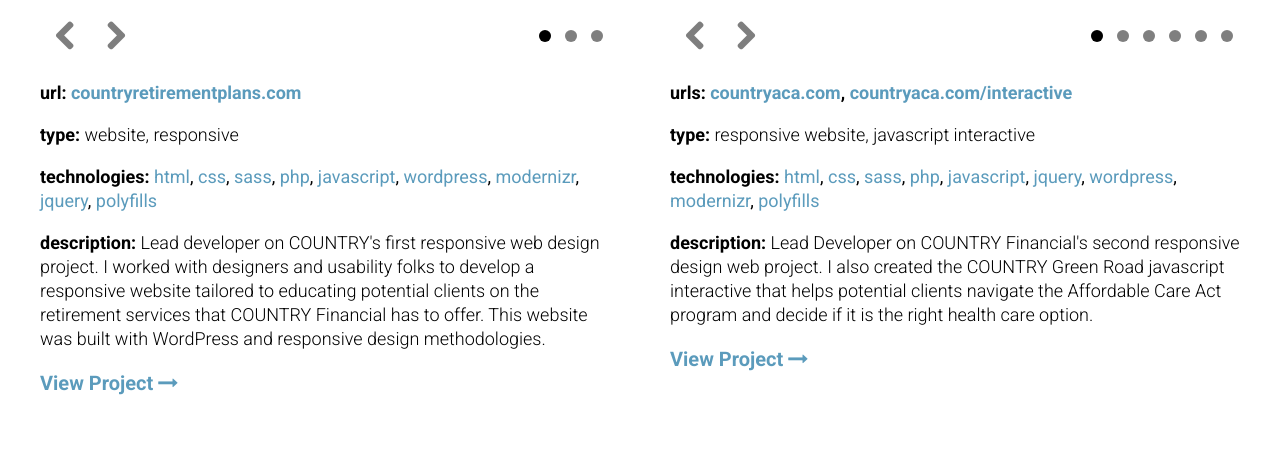
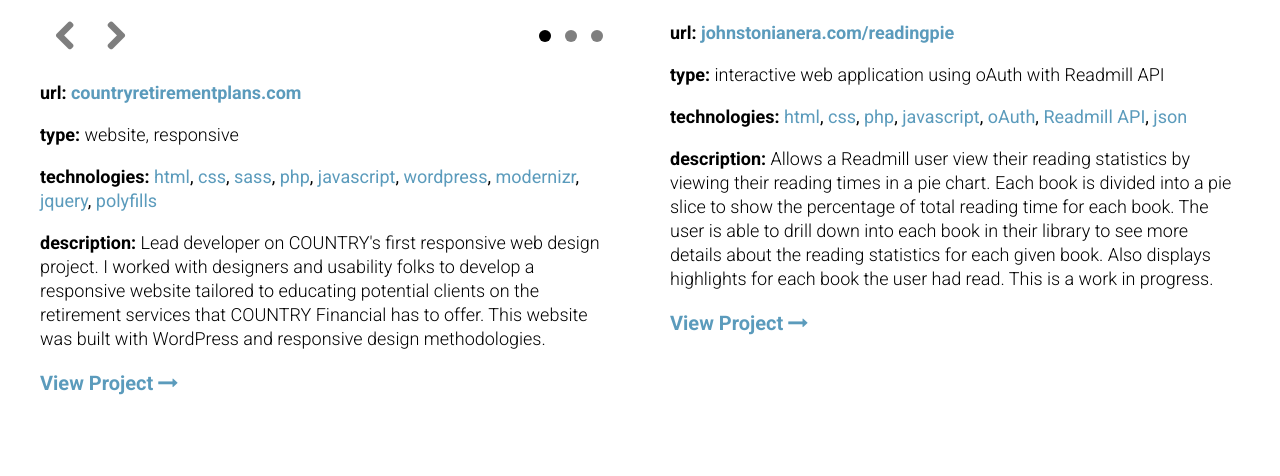
Before and after one commit to Johnstonian/portfolio, a PHP site: page / in a window 1280 px wide. Shown: the part 4539-5015 px from the top of the page. Run offline with PHP 8.4, Linux system fonts and the light colour scheme.

Commit message:
adding more projects to recent work section

```diff
--- a/css/dev/style.scss
+++ b/css/dev/style.scss
@@ -919,7 +919,6 @@ i.icon-wrapper {
     $STRUCTURE
 \*------------------------------------*/
 .header {
-	//display: none;
 	display:block;
 	margin-left: -9999px;
 	opacity: 0;
@@ -927,7 +926,7 @@ i.icon-wrapper {
 	top:0;
 	min-height: 50px;
 	width: 100%;
-	z-index: 3;
+	z-index: 100;
 
 	background-color: rgba(28, 28, 28, 1);
 	box-shadow: 0 4px 10px rgba(0,0,0,0.2);
--- a/css/style.css
+++ b/css/style.css
@@ -3222,7 +3222,7 @@ i.icon-wrapper {
   top: 0;
   min-height: 50px;
   width: 100%;
-  z-index: 3;
+  z-index: 100;
   background-color: #1c1c1c;
   -webkit-box-shadow: 0 4px 10px rgba(0, 0, 0, 0.2);
   box-shadow: 0 4px 10px rgba(0, 0, 0, 0.2);
--- a/index.html
+++ b/index.html
@@ -404,6 +404,19 @@
 				</div>
 
 				<div class="project">
+					<h3>Reading Time Pies</h3>
+					<div><img src="images/screenshots/readingpie/readingpie-desktop.png" alt="Reading Time Pies Website Screenshot" /></div>
+
+					<p class="url">url: <a href="https://johnstonianera.com/readingpie/" target="_blank">johnstonianera.com/readingpie</a></p>
+					<p><strong>type:</strong> interactive web application using oAuth with Readmill API</p>
+					<p class="technologies"><strong>technologies:</strong> <span class="link-color">html</span>, <span class="link-color">css</span>, <span class="link-color">php</span>, <span class="link-color">javascript</span>, <span class="link-color">oAuth</span>, <span class="link-color">Readmill API</span>, <span class="link-color">json</span></p>
+
+					<p><strong>description:</strong> Allows a Readmill user view their reading statistics by viewing their reading times in a pie chart. Each book is divided into a pie slice to show the percentage of total reading time for each book. The user is able to drill down into each book in their library to see more details about the reading statistics for each given book. Also displays highlights for each book the user had read. This is a work in progress.</p>
+
+					<p class="more"><a href="#">View Project <i class="fa fa-long-arrow-right"></i></a></p>
+				</div>
+
+				<div class="project">
 					<h3>Affordable Healthcare Act</h3>
 
 					<div class="owl-carousel" id="aca-slideshow">
@@ -447,6 +460,19 @@
 				</div>
 
 				<div class="project">
+					<h3>Spin to Win</h3>
+					<div class="screenshot-container"><img src="images/screenshots/aca-desktop.png" alt="Affordable Healthcare Act Website Screenshot" /></div>
+
+					<p class="url">url: <a href="http://johnstonianera.com/projects/spin-to-win">spin-to-win</a></p>
+					<p><strong>type:</strong> interactive prize game</p>
+					<p class="technologies"><strong>techonologies:</strong> <span class="link-color">html</span>, <span class="link-color">css</span>, <span class="link-color">php</span>, <span class="link-color">javascript</span>, <span class="link-color">flash</span>, <span class="link-color">mysql</span>, <span class="link-color">ajax</span></p>
+					<p><strong>description:</strong> A lottery game created for the Road Trips and Guitar Picks campaign. A user logged in to the microsite each day and played the game to try and win a variety of RTGP products. The game was originally develped in Flash (ActionScript 3) and later converted to an HTML5/javascript game.</p>
+
+
+					<p class="more"><a href="#">View Project <i class="fa fa-long-arrow-right"></i></a></p>
+				</div>
+
+				<div class="project">
 					<h3>Simply Drive</h3>
 
 					<div class="owl-carousel" id="simplydrive-slideshow">
@@ -463,35 +489,10 @@
 
 					<p class="more"><a href="#">View Project <i class="fa fa-long-arrow-right"></i></a></p>
 				</div>
-				<!--
-				<div class="project">
-					<div class="screenshot-container"><img src="images/screenshots/aca-desktop.png" alt="Affordable Healthcare Act Website Screenshot" /></div>
-					<h3>Reading Time Pies (work in progress)</h3>
-					<p class="url">url: <a href="https://johnstonianera.com/readingpie/" target="_blank">johnstonianera.com/readingpie</a></p>
-					<p><strong>type:</strong> interactive web application using oAuth with Readmill API</p>
-					<p class="technologies"><strong>technologies:</strong> <span class="link-color">html</span>, <span class="link-color">css</span>, <span class="link-color">php</span>, <span class="link-color">javascript</span>, <span class="link-color">oAuth</span>, <span class="link-color">Readmill API</span>, <span class="link-color">json</span></p>
-
-					<p><strong>description:</strong> Allows a Readmill user view their reading statistics by viewing their reading times in a pie chart. Each book is divided into a pie slice to show the percentage of total reading time for each book. The user is able to drill down into each book in their library to see more details about the reading statistics for each given book. Also displays highlights for each book the user had read. This is a work in progress.</p>
-
-					<p class="more"><a href="#">View Project <i class="fa fa-long-arrow-right"></i></a></p>
-				</div>
 
 				<div class="project">
-					<div class="screenshot-container"><img src="images/screenshots/aca-desktop.png" alt="Affordable Healthcare Act Website Screenshot" /></div>
-					<h3>Spin to Win</h3>
-
-					<p class="url">url: <a href="http://johnstonianera.com/projects/spin-to-win">spin-to-win</a></p>
-					<p><strong>type:</strong> interactive prize game</p>
-					<p class="technologies"><strong>techonologies:</strong> <span class="link-color">html</span>, <span class="link-color">css</span>, <span class="link-color">php</span>, <span class="link-color">javascript</span>, <span class="link-color">flash</span>, <span class="link-color">mysql</span>, <span class="link-color">ajax</span></p>
-					<p><strong>description:</strong> A lottery game created for the Road Trips and Guitar Picks campaign. A user logged in to the microsite each day and played the game to try and win a variety of RTGP products. The game was originally develped in Flash (ActionScript 3) and later converted to an HTML5/javascript game.</p>
-
-
-					<p class="more"><a href="#">View Project <i class="fa fa-long-arrow-right"></i></a></p>
-				</div>
-
-				<div class="project">
+					<h3>Sound Check</h3>
 					<div class="screenshot-container"><img src="images/screenshots/brsDesktop.png" alt="Business Retirement Solutions Website Screenshot" /></div>
-					<h3>Sound Check</h3>
 
 					<p class="url">url: link needed here</p>
 					<p><strong>type:</strong> game</p>
@@ -503,8 +504,8 @@
 				</div>
 
 				<div class="project">
+					<h3>Memory Lane</h3>
 					<div class="screenshot-container"><img src="images/screenshots/aca-desktop.png" alt="Affordable Healthcare Act Website Screenshot" /></div>
-					<h3>Memory Lane</h3>
 
 					<p class="url">url: <a href="http://www.tripsandpicks.com/memory-lane">tripsandpicks.com/memory-lane</a></p>
 					<p><strong>type:</strong> game</p>
@@ -513,7 +514,7 @@
 
 
 					<p class="more"><a href="#">View Project <i class="fa fa-long-arrow-right"></i></a></p>
-				</div> -->
+				</div>
 			</div>
 		</div>
 	</section>
```
Also changed, not shown: 1 other file.
